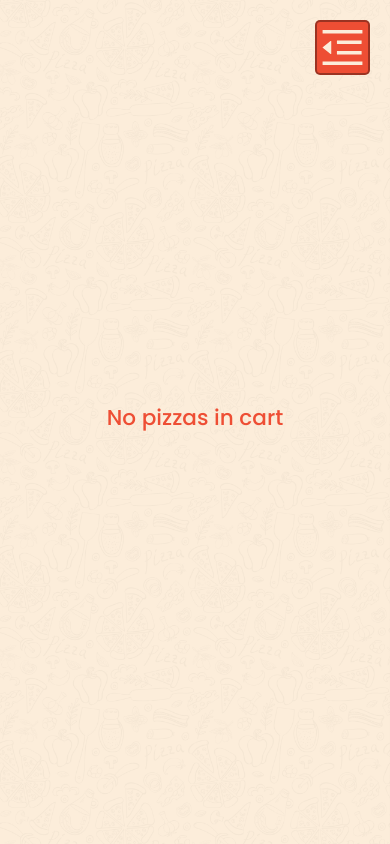
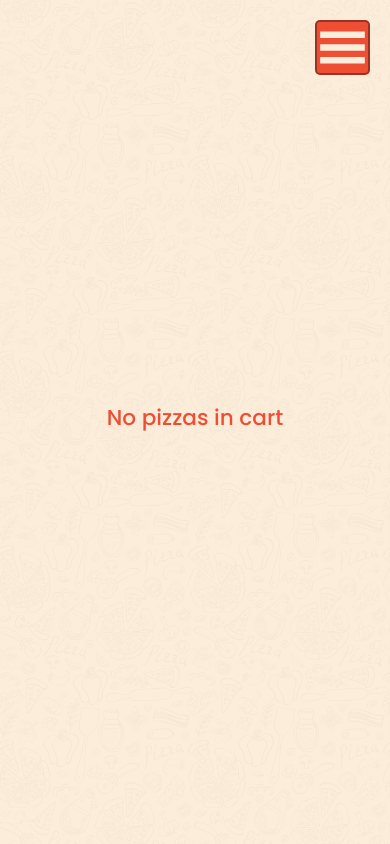
Before and after one commit to csabbah/nextjs-pizza-shack, a Next.js app: page /cart in a window 390 px wide. Shown: the top 844 px of the page. Built offline with nearby package versions, Linux system fonts and the light colour scheme.

Commit message:
Updated CSS for the tables in Admin

```diff
--- a/components/Layout.js
+++ b/components/Layout.js
@@ -45,8 +45,13 @@ const Layout = ({ children }) => {
   return (
     <div
       onClick={(e) => {
+        console.log(e);
         // If user clicks on navstack icon, open nav menu and take precedence over the other conditional
-        if (e.target.getAttribute('data-id') == 'navStack') {
+        if (
+          e.target.getAttribute('data-id') == 'navStack' ||
+          e.target.outerHTML ==
+            '<path d="M32 96v64h448V96H32zm0 128v64h448v-64H32zm0 128v64h448v-64H32z"></path>'
+        ) {
           return setMobile(!mobile);
         }
 
--- a/components/Navbar.js
+++ b/components/Navbar.js
@@ -3,7 +3,7 @@ import Image from 'next/image';
 import Link from 'next/link';
 import { useSelector } from 'react-redux';
 
-import { AiOutlineMenuFold, AiOutlineMenuUnfold } from 'react-icons/ai';
+import { GiHamburgerMenu } from 'react-icons/gi';
 import { useRouter } from 'next/router';
 
 import MobileNav from '../components/MobileNav';
@@ -22,24 +22,14 @@ const Navbar = ({ mobile, setMobile }) => {
           mobile ? styles.activeStack : styles.inactiveStack
         } `}
       >
-        {mobile ? (
-          <span data-id="navStack">
-            <AiOutlineMenuUnfold
-              className={`${
-                mobile ? styles.activeStack : styles.inactiveStack
-              } ${styles.customIcon}`}
-            />
-          </span>
-        ) : (
-          <span data-id="navStack">
-            <AiOutlineMenuFold
-              data-id="navStack"
-              className={`${
-                mobile ? styles.activeStack : styles.inactiveStack
-              } ${styles.customIcon}`}
-            />
-          </span>
-        )}
+        <span data-id="navStack">
+          <GiHamburgerMenu
+            data-id="navStack"
+            className={`${mobile ? styles.activeStack : styles.inactiveStack} ${
+              styles.customIcon
+            }`}
+          />
+        </span>
       </div>
       <div className={mobile ? styles.activeNav : styles.inactiveNav}>
         <MobileNav setMobile={setMobile} mobile={mobile} />
--- a/pages/admin/index.js
+++ b/pages/admin/index.js
@@ -306,7 +306,7 @@ const Index = ({ orders, products }) => {
               <FiSearch className={styles.icon} />
             </span>
           </div>
-          <div className="table-responsive-sm">
+          <div className="table-responsive-sm" style={{ overflowX: 'scroll' }}>
             <table className={`${styles.table} table table-hover`}>
               <thead className={styles.thead}>
                 <tr className={styles.trTitle}>
--- a/styles/Navbar.module.css
+++ b/styles/Navbar.module.css
@@ -162,12 +162,14 @@
   .activeNav {
     position: absolute;
     right: 225px;
+    opacity: 1;
     transition: 0.4s all ease-in-out;
   }
 
   .inactiveNav {
     position: absolute;
     right: -10px;
+    opacity: 1;
     transition: 0.4s all ease-in-out;
   }
 
@@ -178,6 +180,7 @@
     margin-top: 10px;
     margin-bottom: 15px;
   }
+
   .navStack {
     position: fixed;
     right: 160px;
@@ -188,14 +191,11 @@
   .inactiveStack {
     right: 20px;
     top: 20px;
-    opacity: 1;
-    transition: 0.45s all ease-in-out;
   }
+
   .activeStack {
-    right: 100px;
+    right: 20px;
     top: 20px;
-    opacity: 0;
-    transition: 0.45s all ease-in-out;
   }
 
   .counter {
```
Also changed, not shown: styles/Admin.module.css (+10 -5 lines).
